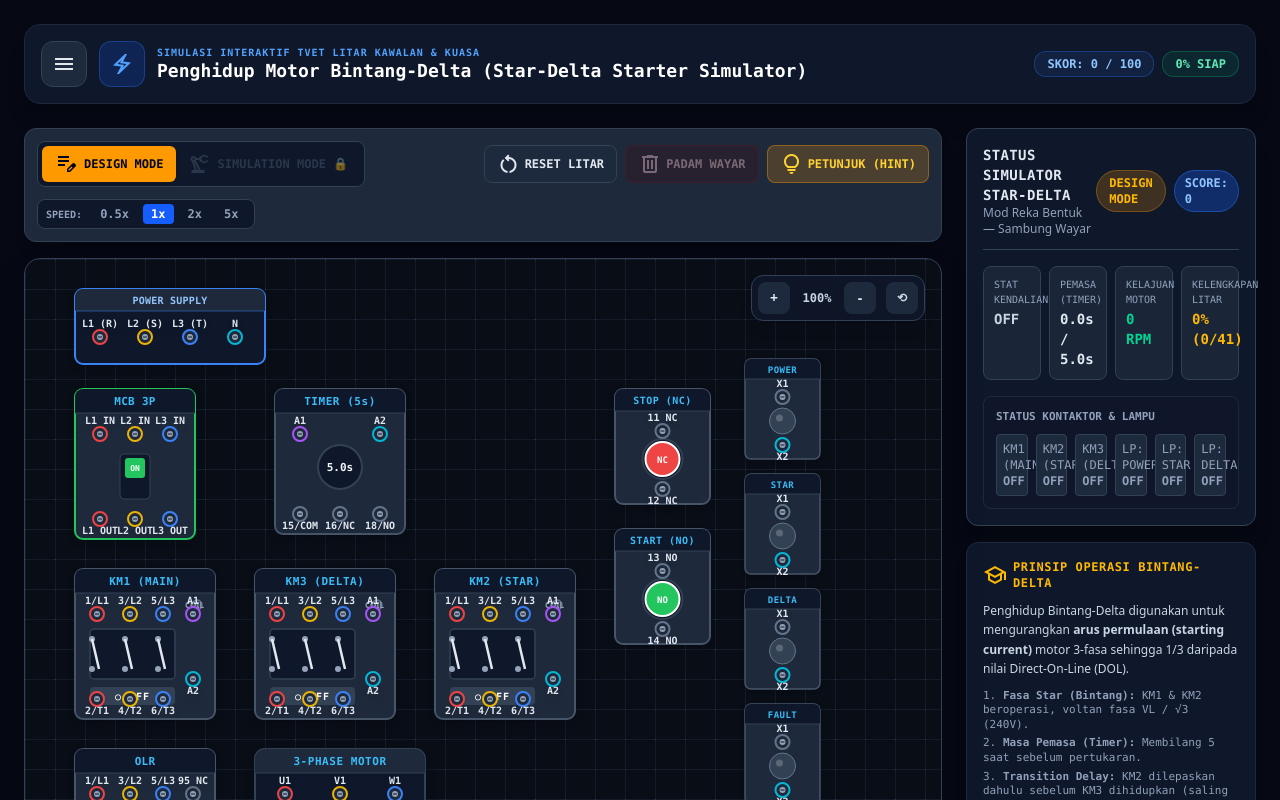
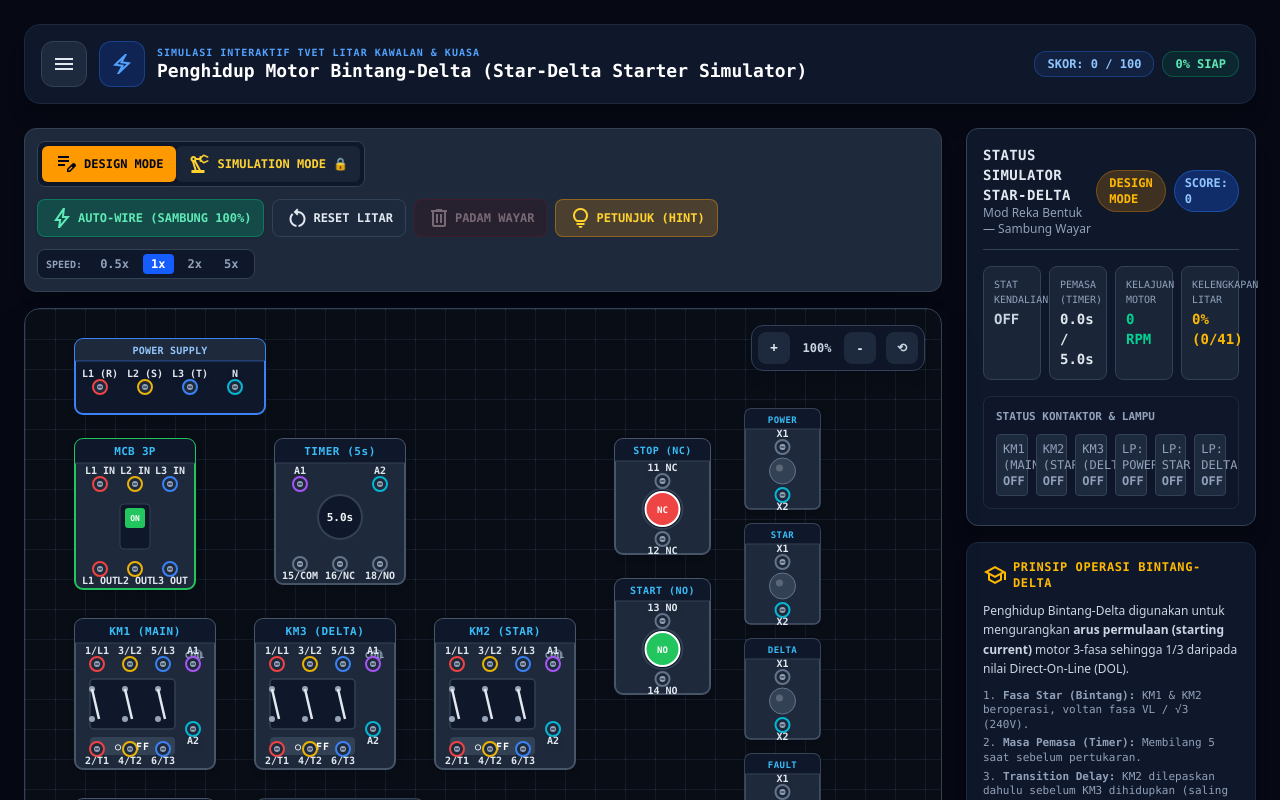
Before and after one commit to Ajwdxr/HVAC, a React (Vite) app: page / in a window 1280 px wide. Shown: the top 800 px of the page. Built offline with nearby package versions, Linux system fonts and the light colour scheme.

Commit message:
feat: Add Auto-Wire option and instant simulation unlock prompt

```diff
--- a/src/components/StarDeltaSimulatorScreen.tsx
+++ b/src/components/StarDeltaSimulatorScreen.tsx
@@ -28,6 +28,7 @@ export const StarDeltaSimulatorScreen: React.FC<StarDeltaSimulatorScreenProps> =
     setSelectedWireId,
     updateComponentPosition,
     addWire,
+    autoConnectCircuit,
     removeWire,
     clearAllWires,
     dispatchAction,
@@ -86,6 +87,7 @@ export const StarDeltaSimulatorScreen: React.FC<StarDeltaSimulatorScreenProps> =
             selectedWireId={selectedWireId}
             speedMultiplier={simulatorState.speedMultiplier}
             onSetMode={setMode}
+            onAutoConnect={autoConnectCircuit}
             onReset={clearAllWires}
             onDeleteSelectedWire={() => {
               if (selectedWireId) removeWire(selectedWireId);
--- a/src/components/circuit/Toolbar.tsx
+++ b/src/components/circuit/Toolbar.tsx
@@ -7,6 +7,7 @@ interface ToolbarProps {
   selectedWireId: string | null;
   speedMultiplier: number;
   onSetMode: (mode: ApplicationMode) => void;
+  onAutoConnect?: () => void;
   onReset: () => void;
   onDeleteSelectedWire: () => void;
   onRequestHint: () => void;
@@ -19,6 +20,7 @@ export const Toolbar: React.FC<ToolbarProps> = ({
   selectedWireId,
   speedMultiplier,
   onSetMode,
+  onAutoConnect,
   onReset,
   onDeleteSelectedWire,
   onRequestHint,
@@ -42,15 +44,18 @@ export const Toolbar: React.FC<ToolbarProps> = ({
 
         <button
           onClick={() => onSetMode("SIMULATION")}
-          disabled={!isValid}
           className={`flex items-center gap-1.5 px-3 py-1.5 rounded-md text-xs font-bold font-mono transition ${
             mode === "SIMULATION"
               ? "bg-emerald-500 text-slate-950 shadow"
               : isValid
-              ? "text-slate-300 hover:text-white"
-              : "text-slate-600 opacity-50 cursor-not-allowed"
+              ? "bg-slate-800 text-emerald-400 hover:bg-slate-700"
+              : "bg-slate-800/80 text-amber-300 hover:bg-slate-700"
           }`}
-          title={!isValid ? "Lengkapkan litar 100% untuk buka Mod Simulasi" : "Masuk Mod Simulasi"}
+          title={
+            !isValid
+              ? "Tekan untuk menyambung litar automatik & terus uji Simulasi"
+              : "Masuk Mod Simulasi"
+          }
         >
           <span className="material-symbols-outlined text-[16px]">precision_manufacturing</span>
           SIMULATION MODE {!isValid && "🔒"}
@@ -59,6 +64,16 @@ export const Toolbar: React.FC<ToolbarProps> = ({
 
       {/* Action Buttons */}
       <div className="flex items-center gap-2 flex-wrap">
+        {/* Auto-Connect Wires Button for Instant Simulation */}
+        <button
+          onClick={onAutoConnect}
+          className="flex items-center gap-1 bg-emerald-600/30 hover:bg-emerald-600/40 text-emerald-300 border border-emerald-500/40 px-3 py-1.5 rounded-lg text-xs font-bold font-mono transition shadow-sm"
+          title="Sambung semua wayar litar secara automatik 100%"
+        >
+          <span className="material-symbols-outlined text-[16px]">bolt</span>
+          AUTO-WIRE (SAMBUNG 100%)
+        </button>
+
         {/* Reset Wires */}
         <button
           onClick={onReset}
--- a/src/stores/circuit-store.ts
+++ b/src/stores/circuit-store.ts
@@ -154,6 +154,35 @@ export function useCircuitStore() {
     [wires, components]
   );
 
+  // Auto-connect full circuit automatically for instant simulation testing
+  const autoConnectCircuit = useCallback(() => {
+    const autoWires: Wire[] = starDeltaCircuitDefinition.rules.map((rule, idx) => {
+      let term1, term2;
+      for (const comp of starDeltaCircuitDefinition.components) {
+        for (const t of comp.terminals) {
+          if (t.id === rule.from) term1 = t;
+          if (t.id === rule.to) term2 = t;
+        }
+      }
+      return {
+        id: `auto-wire-${idx}-${Date.now()}`,
+        from: rule.from,
+        to: rule.to,
+        active: false,
+        valid: true,
+        color: getWireColor(term1, term2),
+      };
+    });
+
+    setWires(autoWires);
+    const val = validateCircuit(
+      components,
+      autoWires,
+      starDeltaCircuitDefinition.rules
+    );
+    setValidationResult(val);
+  }, [components]);
+
   const removeWire = useCallback((wireId: string) => {
     setWires((prev) => prev.filter((w) => w.id !== wireId));
     setSelectedWireId(null);
@@ -173,9 +202,23 @@ export function useCircuitStore() {
   const setMode = useCallback(
     (mode: ApplicationMode) => {
       if (mode === "SIMULATION" && !validationResult.valid) {
-        alert("Litar belum lengkap! Lengkapkan penyambungan wayar sehingga 100% untuk masuk ke Mod Simulasi.");
+        const confirmAuto = window.confirm(
+          "Litar belum lengkap (Sambungan wayar belum 100%).\n\nAdakah anda ingin menyambung semua wayar secara automatik (Auto-Wire) untuk terus menguji Mod Simulasi?"
+        );
+        if (confirmAuto) {
+          autoConnectCircuit();
+          setSimulatorState((prev) => ({
+            ...prev,
+            mode: "SIMULATION",
+            machine: "OFF",
+            contactors: { KM1: false, KM2: false, KM3: false },
+            motor: { running: false, mode: "STOPPED", speed: 0 },
+            lamps: { power: false, star: false, delta: false, fault: false },
+          }));
+        }
         return;
       }
+
       setSimulatorState((prev) => ({
         ...prev,
         mode,
@@ -185,7 +228,7 @@ export function useCircuitStore() {
         lamps: { power: false, star: false, delta: false, fault: false },
       }));
     },
-    [validationResult.valid]
+    [validationResult.valid, autoConnectCircuit]
   );
 
   const requestNextHint = useCallback(() => {
@@ -216,6 +259,7 @@ export function useCircuitStore() {
     setSelectedWireId,
     updateComponentPosition,
     addWire,
+    autoConnectCircuit,
     removeWire,
     clearAllWires,
     dispatchAction,
```
